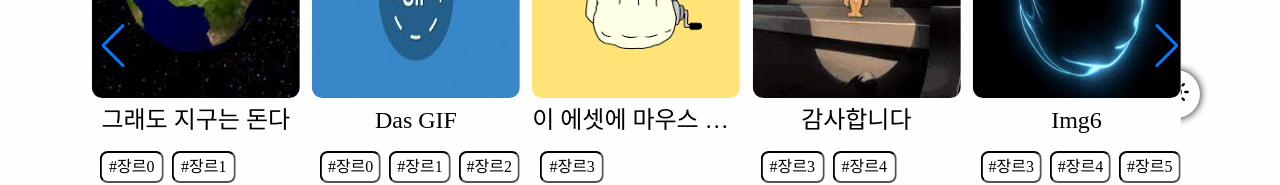
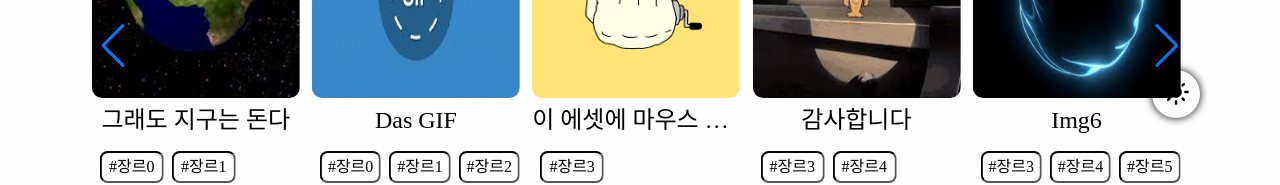
Before and after one commit to qgw13467/nevvel, a Next.js app in the folder frontend/nevvel/: page / in a window 1280 px wide. Shown: the part 642-827 px from the top of the page. Built offline with nearby package versions, Linux system fonts and the light colour scheme.

Commit message:
feat: add 다크모드 버튼 z-index 설정

```diff
--- a/frontend/nevvel/src/pages/_app.tsx
+++ b/frontend/nevvel/src/pages/_app.tsx
@@ -34,7 +34,11 @@ function App({ Component, pageProps }: AppProps) {
       <ThemeProvider theme={theme === "light" ? lightTheme : darkTheme}>
         <GlobalStyle />
         <DarkModeBtn onClick={toggleTheme}>
-          {theme === "light" ? <MdLightMode size="28"/> : <MdDarkMode size="28" />}
+          {theme === "light" ? (
+            <MdLightMode size="28" />
+          ) : (
+            <MdDarkMode size="28" />
+          )}
         </DarkModeBtn>
         <Layout>
           <Component {...pageProps} />
@@ -52,6 +56,7 @@ const DarkModeBtn = styled.button`
   width: 3rem;
   height: 3rem;
   box-shadow: 0rem 0rem 0.5rem ${({ theme }) => theme.color.text1};
-  color:${({ theme }) => theme.color.text1};
+  color: ${({ theme }) => theme.color.text1};
+  z-index: 100;
 `;
 export default App;
```
